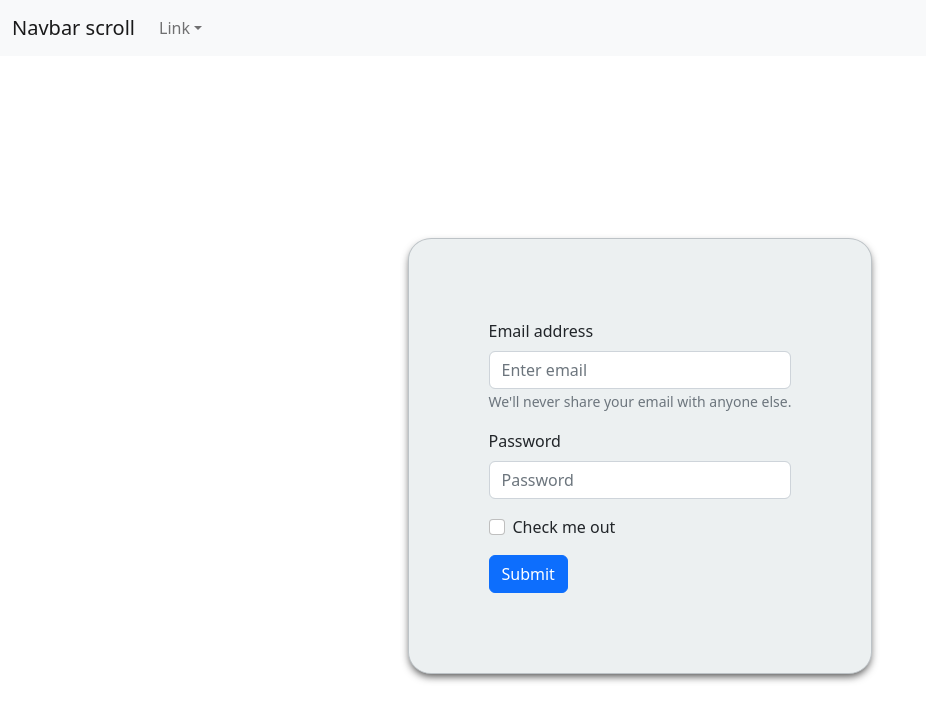
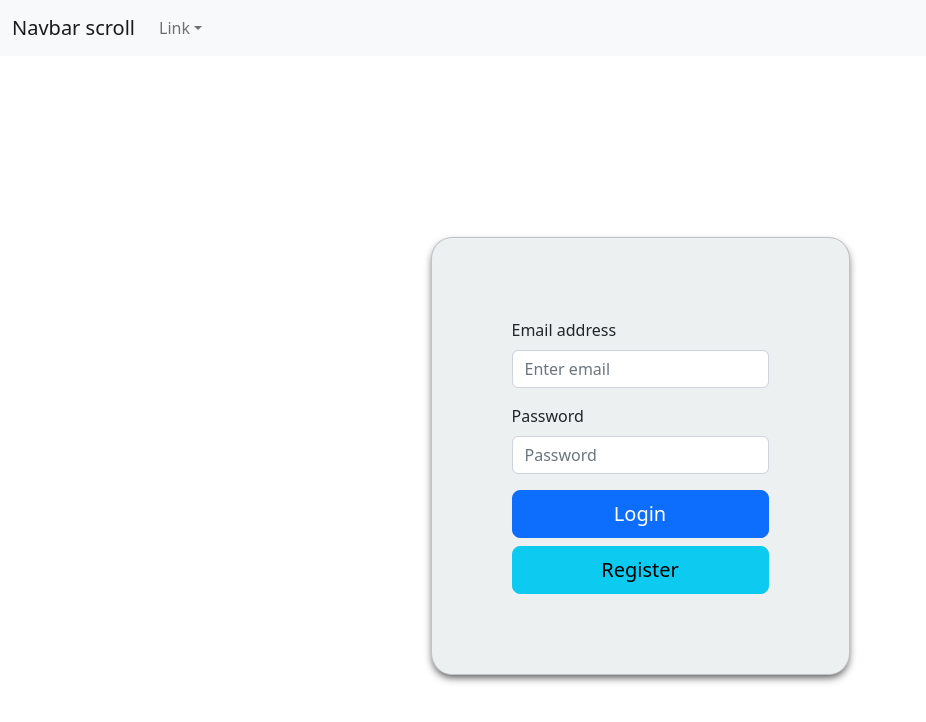
Before and after one commit to jhonyjss/bolttech-front, a React (Vite) app: page / in a window 1280 px wide. Shown: the top 722 px of the page, without its empty margins (0-926 px from the left). Built offline with nearby package versions, Linux system fonts and the light colour scheme.

Commit message:
style: login page

```diff
--- a/src/App.tsx
+++ b/src/App.tsx
@@ -5,7 +5,7 @@ import Form from "react-bootstrap/Form";
 import Nav from "react-bootstrap/Nav";
 import Navbar from "react-bootstrap/Navbar";
 import NavDropdown from "react-bootstrap/NavDropdown";
-import BTFormLogin from "./components/login/BTFormLogin";
+import BTFormLogin from "./components/auth/BTFormLogin";
 import BTNavbar from "./components/Navbar";
 function App() {
   const [count, setCount] = useState(0);
--- a/src/assets/scss/index.scss
+++ b/src/assets/scss/index.scss
@@ -9,3 +9,6 @@ body{
 .h-screen{
     height:100vh
 }
+.mr-5{
+    margin-right: 2.5rem;
+}
--- /dev/null
+++ b/src/components/auth/BTFormLogin.tsx
@@ -0,0 +1,31 @@
+import Button from "react-bootstrap/Button";
+import Form from "react-bootstrap/Form";
+import "./style.scss";
+
+type Props = {};
+export default function BTFormLogin({}: Props) {
+  return (
+    <section id="btlogin" className="flex-center-items h-screen">
+      <Form>
+        <Form.Group className="mb-3" controlId="formBasicEmail">
+          <Form.Label>Email address</Form.Label>
+          <Form.Control type="email" placeholder="Enter email" />
+        </Form.Group>
+
+        <Form.Group className="mb-3" controlId="formBasicPassword">
+          <Form.Label>Password</Form.Label>
+          <Form.Control type="password" placeholder="Password" />
+        </Form.Group>
+
+        <div className="d-grid gap-2">
+          <Button variant="primary" type="submit" size="lg">
+            Login
+          </Button>
+          <Button variant="info" size="lg">
+            Register
+          </Button>
+        </div>
+      </Form>
+    </section>
+  );
+}
--- a/src/components/login/BTFormLogin.tsx
+++ b/src/components/auth/BTFormRegister.tsx
@@ -7,6 +7,11 @@ export default function BTFormLogin({}: Props) {
   return (
     <section id="btlogin" className="flex-center-items h-screen">
       <Form>
+        <Form.Group className="mb-3" controlId="formBasicEmail">
+          <Form.Label>Your name</Form.Label>
+          <Form.Control type="email" placeholder="Enter email" />
+          <Form.Text className="text-muted">We'll never share your email with anyone else.</Form.Text>
+        </Form.Group>
         <Form.Group className="mb-3" controlId="formBasicEmail">
           <Form.Label>Email address</Form.Label>
           <Form.Control type="email" placeholder="Enter email" />
@@ -20,9 +25,14 @@ export default function BTFormLogin({}: Props) {
         <Form.Group className="mb-3" controlId="formBasicCheckbox">
           <Form.Check type="checkbox" label="Check me out" />
         </Form.Group>
-        <Button variant="primary" type="submit">
-          Submit
-        </Button>
+        <div className="d-grid gap-2">
+          <Button variant="info" size="lg">
+            Register
+          </Button>
+          <Button variant="primary" type="submit" size="lg">
+            Already has ann account ?
+          </Button>
+        </div>
       </Form>
     </section>
   );
```
Also changed, not shown: src/components/auth/style.scss (renamed from src/components/login/style.scss).
